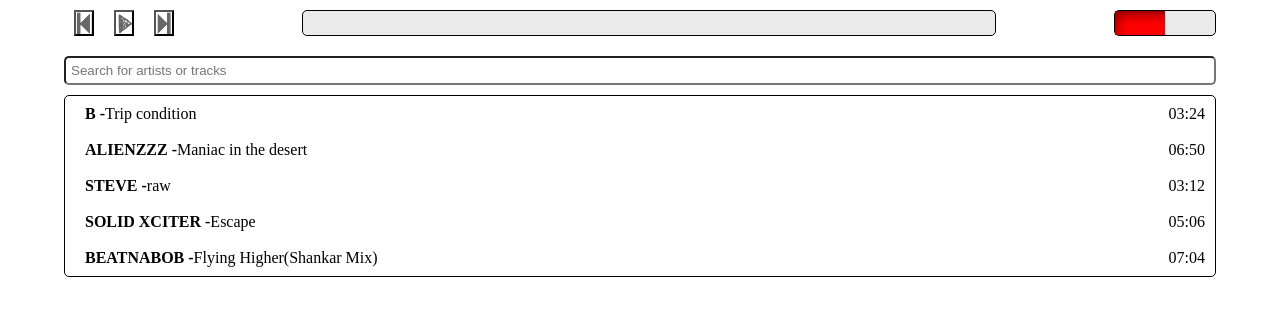
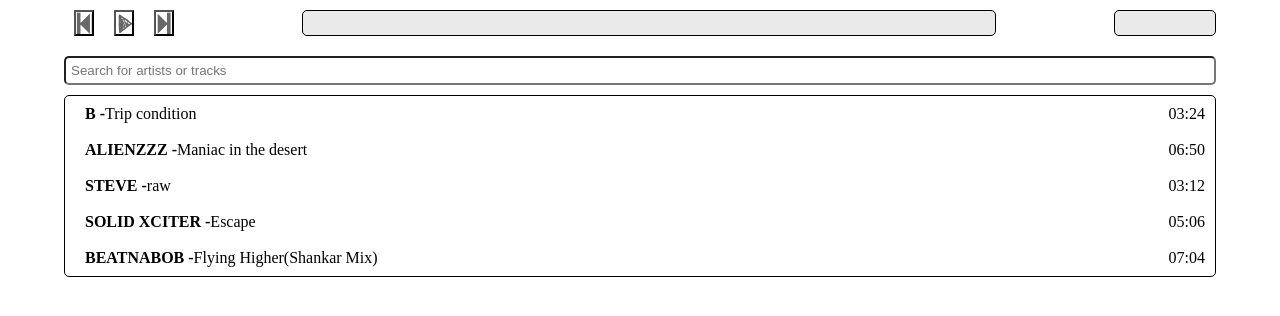
Before and after one commit to Du4ert/player, a React app: page / in a window 1280 px wide. Shown: the top 316 px of the page. Built offline with nearby package versions, Linux system fonts and the light colour scheme.

Commit message:
Add Range component

```diff
--- a/src/components/Player.js
+++ b/src/components/Player.js
@@ -1,6 +1,7 @@
 import React, { Component } from 'react';
 import PropTypes from 'prop-types';
 import '../styles/player.scss';
+import Range from './Range';
 
 class Player extends Component
 {
@@ -10,23 +11,6 @@ class Player extends Component
     } else {
       this.audio.pause();
     }
-  }
-  onTimestampClickHandler(event)
-  {
-    if (!this.props.trackUrl) return;
-    let secInPx = this.props.duration / parseFloat(this.timestamp.clientWidth);
-    let leftX = this.timestamp.getBoundingClientRect().left + window.pageXOffset;
-    let time = (event.pageX - leftX) * secInPx;
-    this.audio.currentTime = time;
-    this.props.setTime(time);
-  }
-  onVolumeClickHandler(event)
-  {
-    let volInPx = 1 / parseFloat(this.volume.clientWidth);
-    let leftX = this.volume.getBoundingClientRect().left + window.pageXOffset;
-    let volume = (event.pageX - leftX) * volInPx;
-    this.audio.volume = volume;
-    this.props.onVolumeChange(volume);
   }
   render()
   {
@@ -48,18 +32,20 @@ class Player extends Component
           onEnded={onTrackEnd}
           preload="true"
         />
-        <div className="player-timestamp"
-          ref={elem => this.timestamp = elem}
-          onClick={this.onTimestampClickHandler.bind(this)}>
-          <div className="timestamp-filler"
-            style={{width: this.props.currentTime * percPerSec + '%'}}></div>
-        </div>
-        <div className="player-volume"
-          ref={elem => this.volume = elem}
-          onClick={this.onVolumeClickHandler.bind(this)}>
-          <div className="volume-filler"
-            style={{width: this.props.volume * 100 + '%'}}></div>
-        </div>
+        <Range
+          className="player-timestamp"
+          value={this.props.currentTime}
+          min={0}
+          max={this.props.duration}
+          onChange={()=> {}}
+         />
+        <Range
+          className="player-volume"
+          value={this.props.volume}
+          min={0}
+          max={1}
+          onChange={()=> {}}
+        />
       </div>
     )
   }
--- /dev/null
+++ b/src/components/Range.js
@@ -0,0 +1,13 @@
+import React, { Component } from 'react';
+import PropTypes from 'prop-types';
+//import '../styles/range.scss';
+
+const Range = ({value, max, min, onChange, className}) => {
+  return (
+    <div className={className}>
+      <div className="filler"></div>
+    </div>
+  )
+}
+
+export default Range;
--- a/src/styles/player.scss
+++ b/src/styles/player.scss
@@ -45,7 +45,7 @@
   @extend %range-controls;
   width: 100px;
 }
-%filler {
+.filler {
   box-sizing: content-box;
   height: 100%;
   width: 0%;
@@ -53,10 +53,3 @@
   background-color: red;
   box-shadow: inset 7px 9px 15px -9px rgba(0,0,0,0.75);
 }
-
-.timestamp-filler {
-  @extend %filler
-}
-.volume-filler {
-  @extend %filler
-}
```
